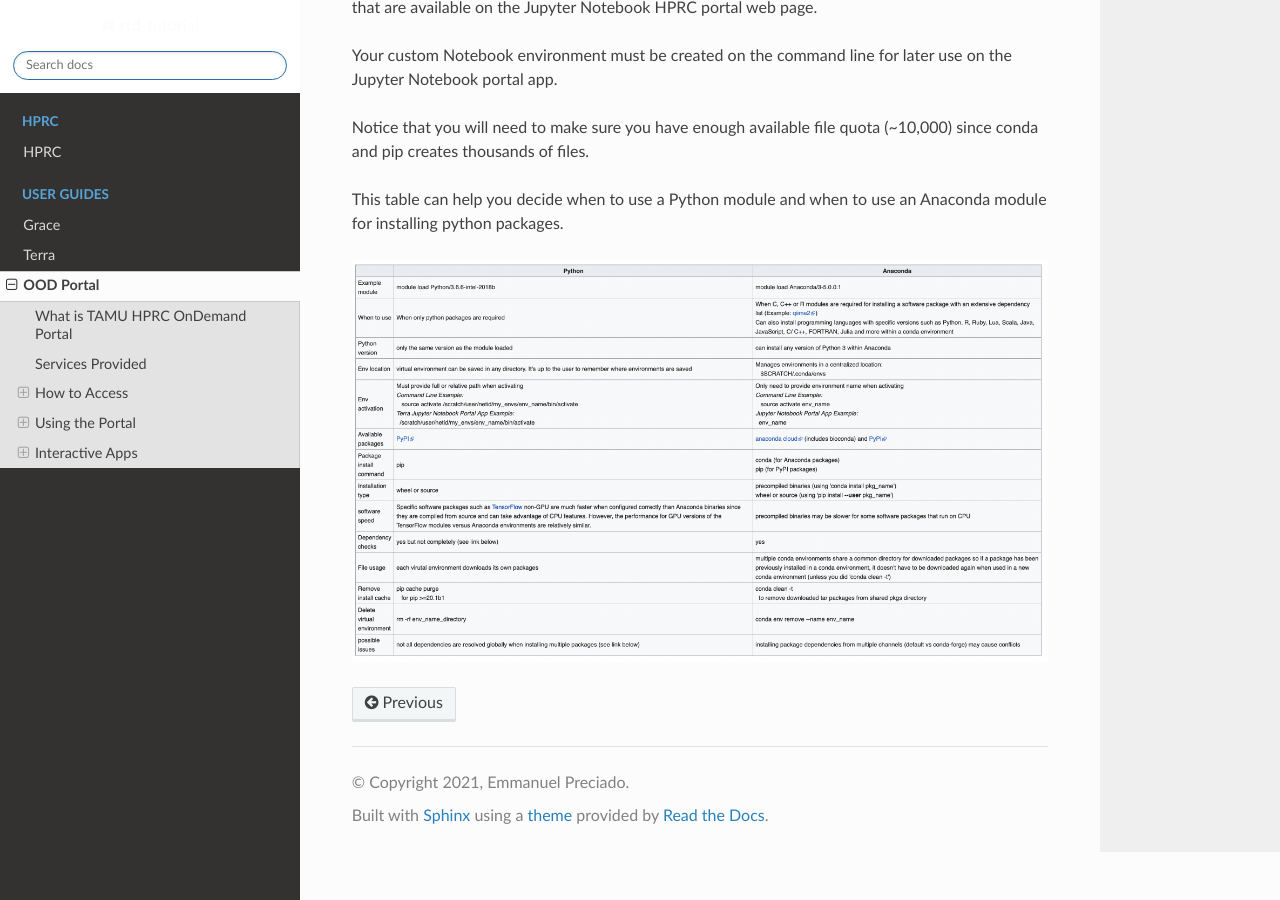
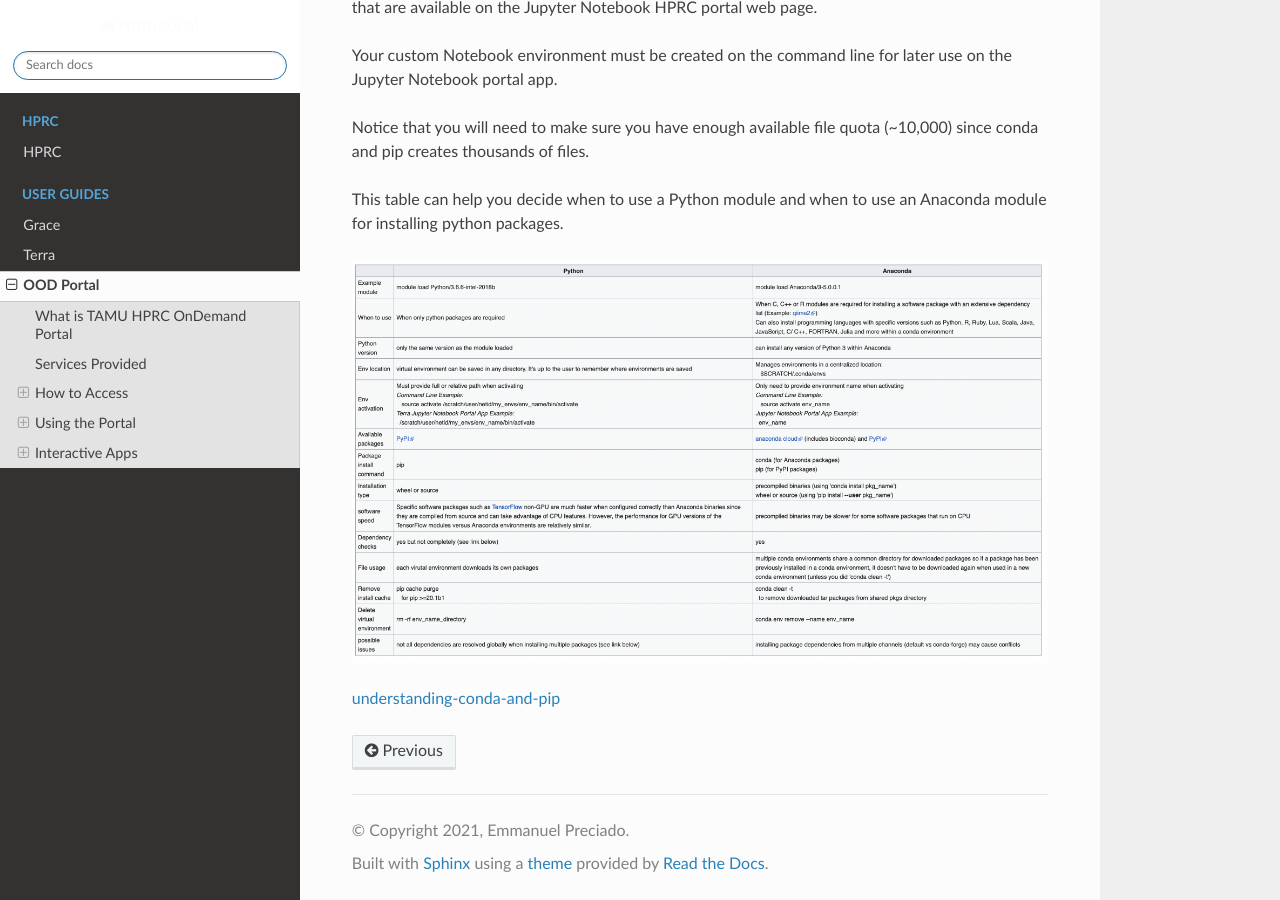
Before and after one commit to EmmanuelDej/rtd-tutorial, a Sphinx documentation site: the page built from docs/ood.rst, in a window 1280 px wide and 900 px high, scrolled down 12217 px. Built offline with Sphinx 7.4.7 and the Read the Docs theme 2.0.0, drawn with Linux system fonts in a browser that asks for light colours; pages that are not in the unit, such as notebooks, are missing from menus.

Commit message:
Update ood.rst

```diff
--- a/docs/ood.rst
+++ b/docs/ood.rst
@@ -378,3 +378,5 @@ Notice that you will need to make sure you have enough available file quota (~10
 This table can help you decide when to use a Python module and when to use an Anaconda module for installing python packages.
 
 .. image:: images/PythonAnacondaTable.png
+
+`understanding-conda-and-pip <https://www.anaconda.com/blog/understanding-conda-and-pip>`_
```
